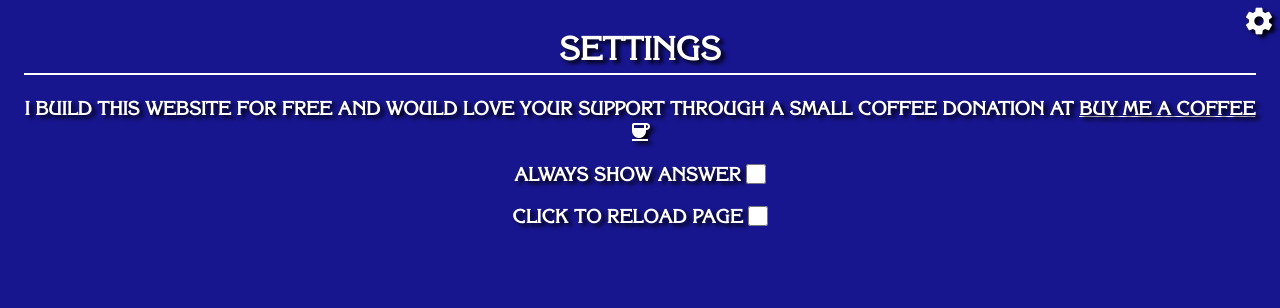
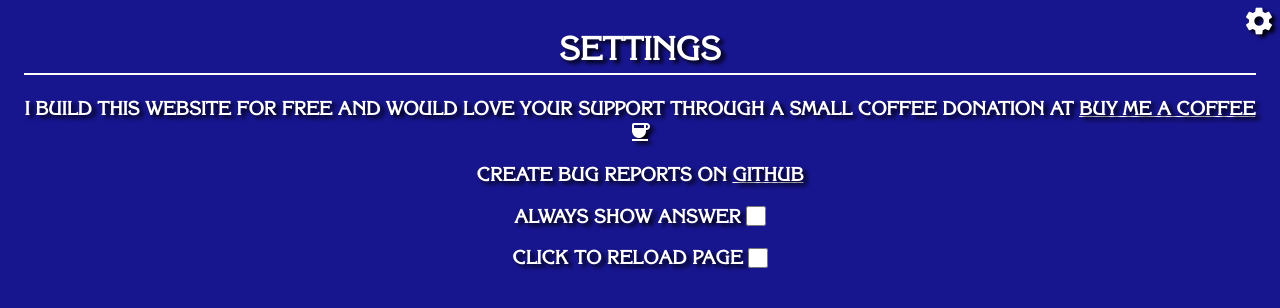
Before and after one commit to akump/jeffpardy, a Svelte app: page / in a window 1280 px wide. Both pictures are taken after a click on the element "settings". Shown: the top 308 px of the page. Built offline with nearby package versions, Linux system fonts and the light colour scheme; no server answers.

Commit message:
add bug report link

```diff
--- a/src/App.svelte
+++ b/src/App.svelte
@@ -114,6 +114,12 @@
       >
     </h3>
     <span class="material-icons">coffee</span>
+    <h3>
+      Create bug reports on <a
+        href="https://github.com/akump/jeffpardy/issues"
+        target="_blank">Github</a
+      >
+    </h3>
 
     <h3 class="checkbox-setting">
       <label style="padding-right: 5px" for="showAnswer"
```
